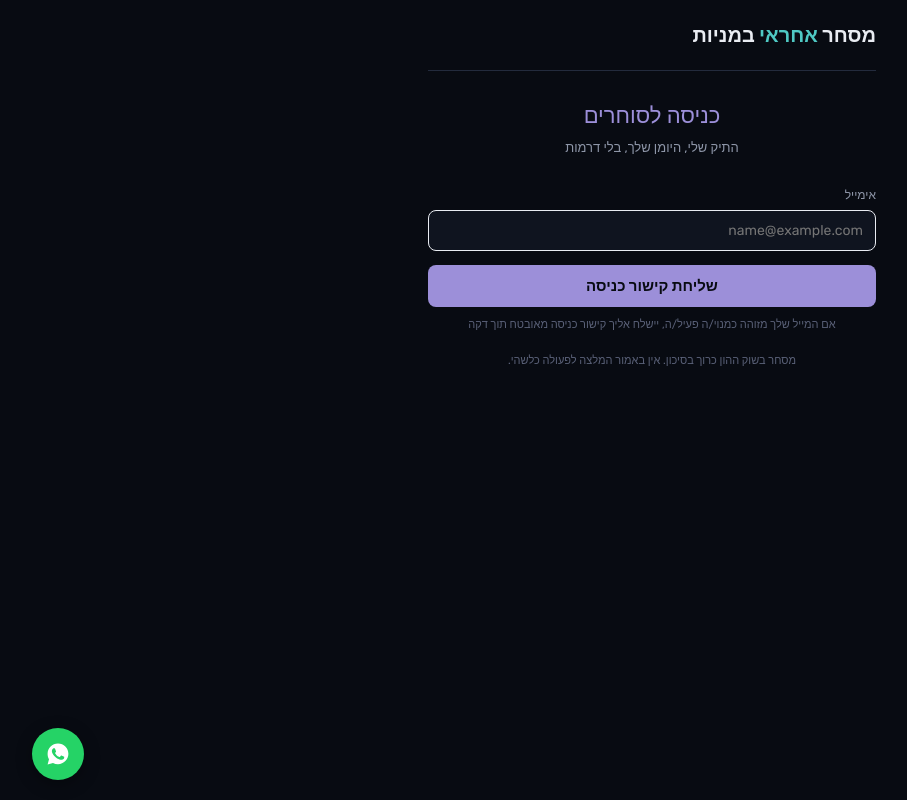
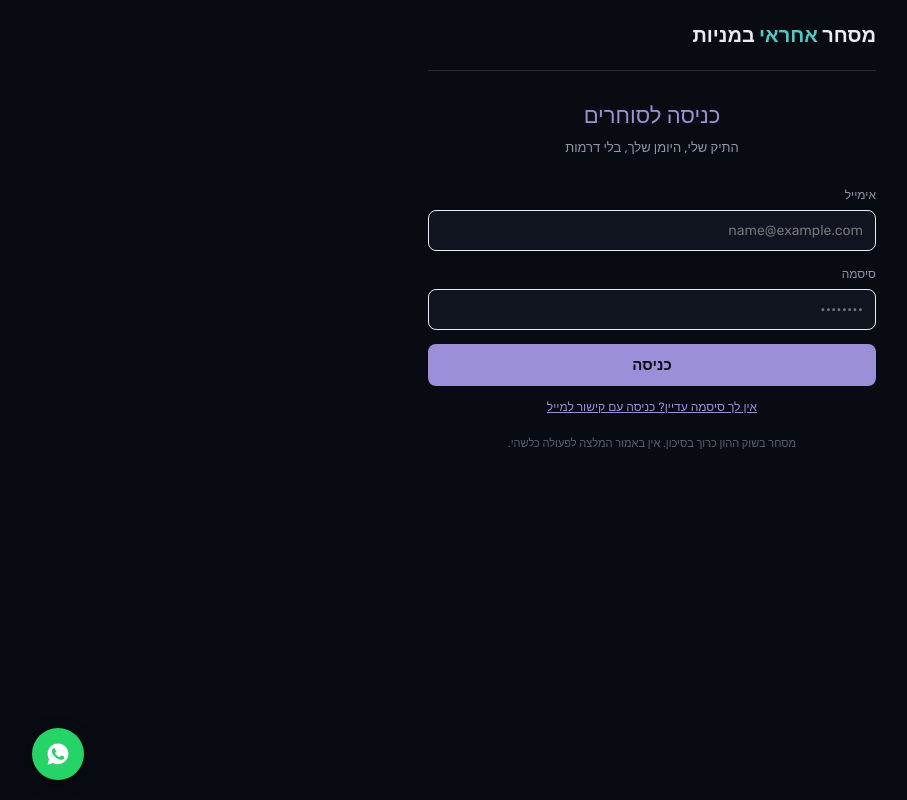
Before and after one commit to ShiranDimor/shirandimor, a Next.js app: page /login in a window 1280 px wide. Shown: the whole page, without its empty margins (80-987 px from the left). Built offline with nearby package versions, Linux system fonts and the light colour scheme; no server answers.

Commit message:
Update page.tsx

```diff
--- a/app/login/page.tsx
+++ b/app/login/page.tsx
@@ -1,15 +1,48 @@
 'use client';
 
 import { useState } from 'react';
+import { useRouter } from 'next/navigation';
 import { supabase } from '@/lib/supabase';
 
 export default function LoginPage() {
+  const router = useRouter();
   const [email, setEmail] = useState('');
+  const [password, setPassword] = useState('');
   const [loading, setLoading] = useState(false);
   const [sent, setSent] = useState(false);
   const [error, setError] = useState('');
+  const [showMagicLink, setShowMagicLink] = useState(false);
 
-  async function handleLogin() {
+  async function handlePasswordLogin() {
+    if (!email || !password) return;
+    setLoading(true);
+    setError('');
+
+    const { data, error: authError } = await supabase.auth.signInWithPassword({ email, password });
+
+    setLoading(false);
+
+    if (authError || !data.user) {
+      setError('מייל או סיסמה שגויים.');
+      return;
+    }
+
+    const { data: profile } = await supabase
+      .from('profiles')
+      .select('role')
+      .eq('id', data.user.id)
+      .single();
+
+    if (profile?.role === 'admin') {
+      router.push('/admin');
+    } else if (profile?.role === 'subscriber') {
+      router.push('/portfolio');
+    } else {
+      router.push('/subscribe');
+    }
+  }
+
+  async function handleMagicLink() {
     if (!email) return;
     setLoading(true);
     setError('');
@@ -52,20 +85,55 @@ export default function LoginPage() {
               style={{ borderColor: 'var(--lavender-dim)' }}
             />
           </div>
-          <button className="btn-primary" style={{ background: 'var(--lavender)' }} onClick={handleLogin} disabled={loading}>
-            {loading ? 'שולחת...' : 'שליחת קישור כניסה'}
-          </button>
+
+          {!showMagicLink && (
+            <div className="field">
+              <label>סיסמה</label>
+              <input
+                type="password"
+                value={password}
+                onChange={(e) => setPassword(e.target.value)}
+                placeholder="••••••••"
+                style={{ borderColor: 'var(--lavender-dim)' }}
+              />
+            </div>
+          )}
+
+          {!showMagicLink ? (
+            <>
+              <button className="btn-primary" style={{ background: 'var(--lavender)' }} onClick={handlePasswordLogin} disabled={loading}>
+                {loading ? 'נכנסת...' : 'כניסה'}
+              </button>
+              <p style={{ marginTop: '12px', fontSize: '12px', color: 'var(--text-tertiary)', textAlign: 'center' }}>
+                <a href="#" onClick={(e) => { e.preventDefault(); setShowMagicLink(true); setError(''); }} style={{ color: 'var(--lavender)' }}>
+                  אין לך סיסמה עדיין? כניסה עם קישור למייל
+                </a>
+              </p>
+            </>
+          ) : (
+            <>
+              <button className="btn-primary" style={{ background: 'var(--lavender)' }} onClick={handleMagicLink} disabled={loading}>
+                {loading ? 'שולחת...' : 'שליחת קישור כניסה'}
+              </button>
+              <p style={{ marginTop: '10px', fontSize: '11px', color: 'var(--text-tertiary)', textAlign: 'center' }}>
+                אם המייל שלך מזוהה כמנוי/ה פעיל/ה, יישלח אליך קישור כניסה מאובטח תוך דקה
+              </p>
+              <p style={{ marginTop: '12px', fontSize: '12px', color: 'var(--text-tertiary)', textAlign: 'center' }}>
+                <a href="#" onClick={(e) => { e.preventDefault(); setShowMagicLink(false); setError(''); }} style={{ color: 'var(--lavender)' }}>
+                  ← חזרה לכניסה עם סיסמה
+                </a>
+              </p>
+            </>
+          )}
+
           {error && <p style={{ color: 'var(--loss)', fontSize: '12px', textAlign: 'center', marginTop: '10px' }}>{error}</p>}
-          <p style={{ marginTop: '10px', fontSize: '11px', color: 'var(--text-tertiary)', textAlign: 'center' }}>
-            אם המייל שלך מזוהה כמנוי/ה פעיל/ה, יישלח אליך קישור כניסה מאובטח תוך דקה
-          </p>
         </>
       ) : (
         <div style={{ background: 'rgba(156,143,217,0.1)', border: '1px solid var(--lavender)', borderRadius: '10px', padding: '16px', textAlign: 'center' }}>
           <div style={{ fontSize: '20px', marginBottom: '8px' }}>✉️</div>
           <div style={{ fontSize: '14px', fontWeight: 600, marginBottom: '4px' }}>בדקי את תיבת המייל שלך</div>
           <div style={{ fontSize: '12px', color: 'var(--text-secondary)' }}>
-            שלחנו קישור כניסה מאובטח - לחיצה עליו תכניס אותך ישירות לאזור האישי
+            שלחנו קישור כניסה מאובטח - לחיצה עליו תכניס אותך ישירות לאזור האישי, ושם תוכלי להגדיר סיסמה קבועה לפעם הבאה
           </div>
         </div>
       )}
```
